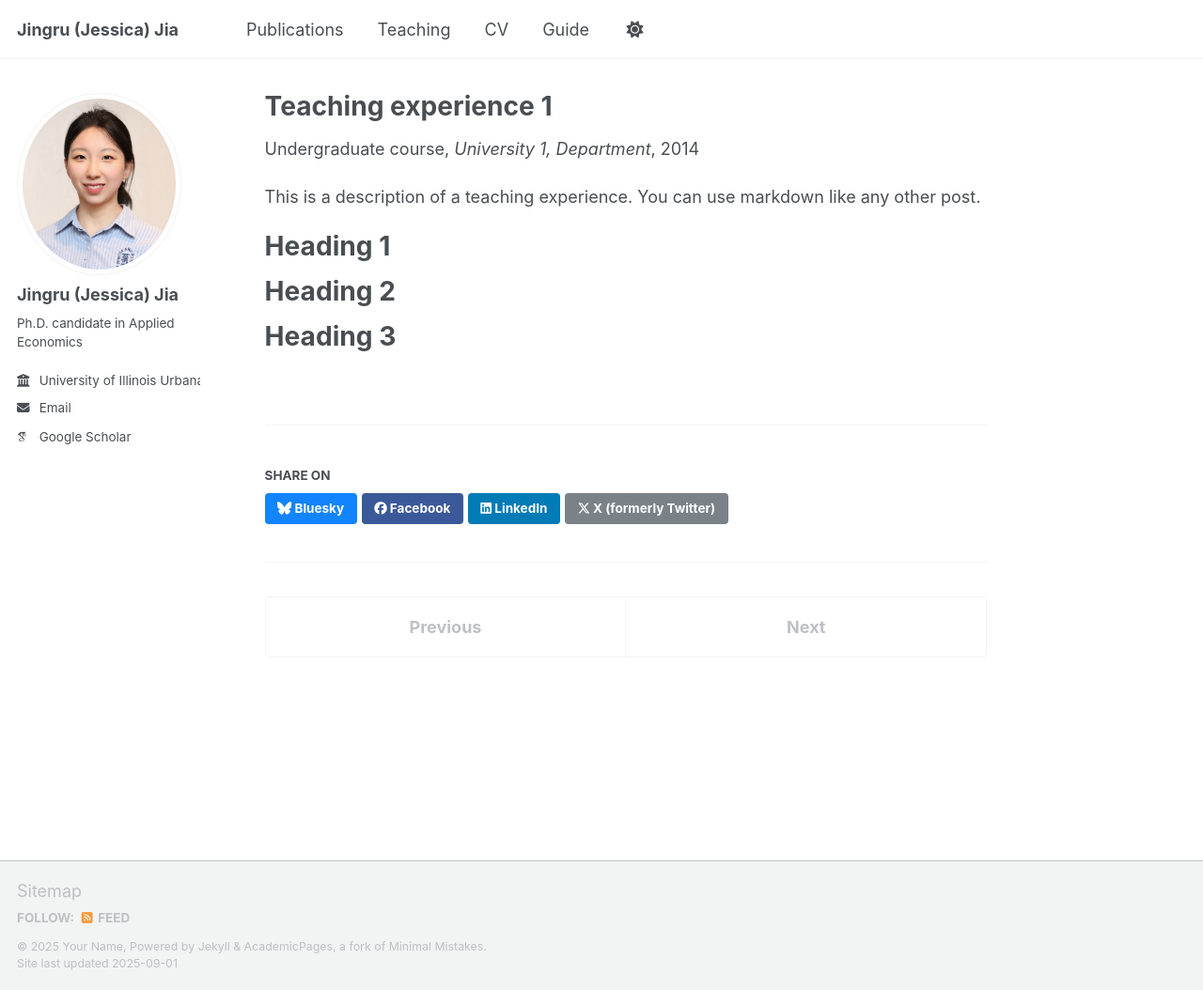
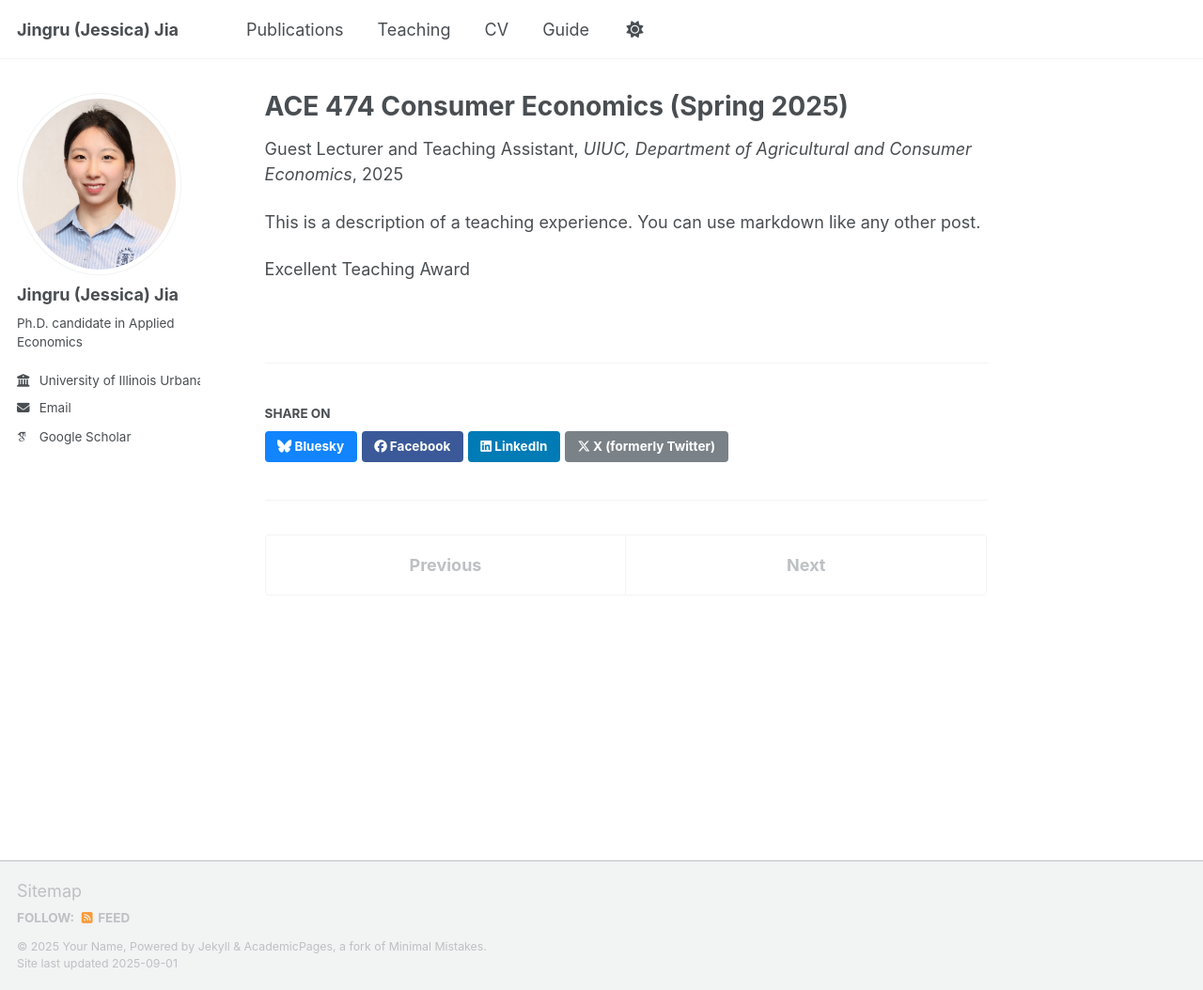
Before and after one commit to jingru688/jingru688.github.io, a Jekyll site: the page built from _teaching/2014-spring-teaching-1.md, in a window 1280 px wide and 1054 px high. Shown: the whole window at 94% size. Built offline with Jekyll 4.4.1, drawn with Linux system fonts in a browser that asks for light colours; some web fonts are replaced; a script that is not in the unit is left out.

Commit message:
Update 2014-spring-teaching-1.md

```diff
--- a/_teaching/2014-spring-teaching-1.md
+++ b/_teaching/2014-spring-teaching-1.md
@@ -1,20 +1,11 @@
 ---
-title: "Teaching experience 1"
+title: "ACE 474 Consumer Economics (Spring 2025)"
 collection: teaching
-type: "Undergraduate course"
-permalink: /teaching/2014-spring-teaching-1
-venue: "University 1, Department"
-date: 2014-01-01
-location: "City, Country"
+type: "Guest Lecturer and Teaching Assistant"
+venue: "UIUC, Department of Agricultural and Consumer Economics"
+date: 2025-02-01
 ---
 
 This is a description of a teaching experience. You can use markdown like any other post.
 
-Heading 1
-======
-
-Heading 2
-======
-
-Heading 3
-======
+Excellent Teaching Award
```
